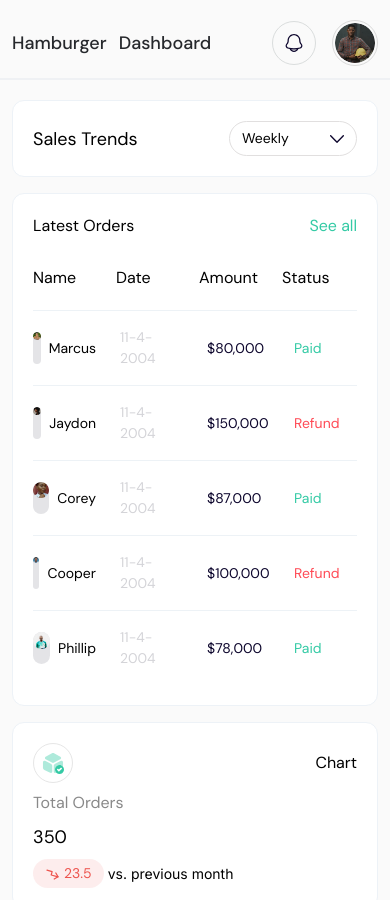
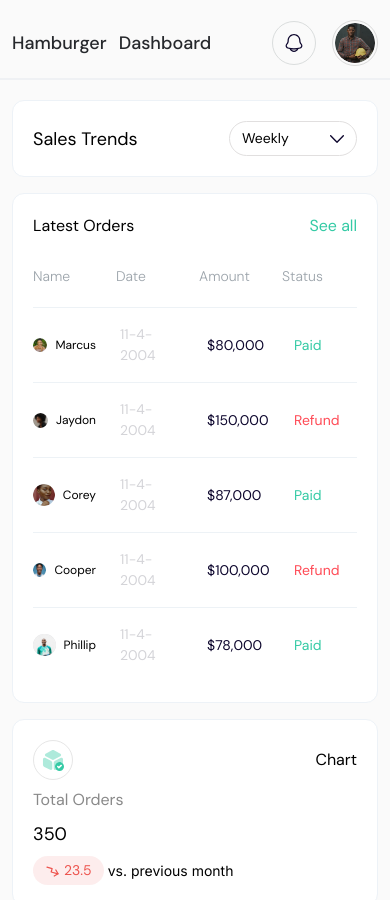
Before and after one commit to Josh-Savvy/geegpay, a Next.js app: page / in a window 390 px wide. Shown: the top 900 px of the page. Built offline with nearby package versions, Linux system fonts and the light colour scheme.

Commit message:
chore: added some dark mode classes

```diff
--- a/components/ui/layout/navbar/Hamburger.tsx
+++ b/components/ui/layout/navbar/Hamburger.tsx
@@ -11,7 +11,7 @@ const Hamburger = () => {
 			onClick={() => {
 				toggle();
 			}}
-			className="xs:hidden">
+			className="xs:hidden cursor-pointer">
 			Hamburger
 		</div>
 	);
--- a/components/ui/layout/navbar/index.tsx
+++ b/components/ui/layout/navbar/index.tsx
@@ -8,10 +8,10 @@ import Hamburger from "./Hamburger";
 const Navbar = () => {
 	return (
 		<nav className="duration-300 flex justify-between items-center p-3 pt-5 border-b-2 border-opacity-50 border-[#E5EAEF] dark:border-[#555] sticky top-0 dark:bg-secondary/60 bg-[#fafafa] backdrop-blur-md z-40">
-			<h1 className="text-[#26282C] text-lg font-medium dark:text-white flex items-center gap-3">
+			<div className="text-[#26282C] text-lg font-medium dark:text-white flex items-center gap-3">
 				<Hamburger />
-				Dashboard
-			</h1>
+				<p className="cursor-pointer">Dashboard</p>
+			</div>
 			<div className="flex items-center gap-4 ">
 				{/* Search */}
 				<div className="lg:inline-block hidden">
--- a/components/ui/organisms/LatestOrders.tsx
+++ b/components/ui/organisms/LatestOrders.tsx
@@ -61,7 +61,7 @@ const TableItem = ({ order }: { order: IOrder }) => {
 	return (
 		<div className="grid grid-cols-12 xl:grid-cols-11 gap-6 md:gap-4 text-sm items-center py-4 border-t border-[#EDF2F6] cursor-default hover:bg-slate-50 duration-300">
 			<div className="col-span-3 flex items-center gap-2">
-				<div className="w-8 h-8 overflow-hidden rounded-full bg-zinc-200">
+				<div className="w-8 h-8 overflow-hidden rounded-full flex justify-center items-center">
 					<Image
 						src={String(order.user.avatar)}
 						alt="user"
@@ -69,9 +69,10 @@ const TableItem = ({ order }: { order: IOrder }) => {
 						width={100}
 						loading="lazy"
 						unoptimized
+						className="bg-zinc-200 rounded-full"
 					/>
 				</div>
-				<p className="flex items-center gap-1">
+				<p className="flex text-xs xs:text-[15px] items-center gap-1">
 					{order.user.name.split(" ")[0]}
 					<span className="xl:block lg:hidden md:block hidden">{order.user.name.split(" ")[1]}</span>
 				</p>
@@ -100,7 +101,7 @@ const TableItem = ({ order }: { order: IOrder }) => {
 
 const TableHead = () => {
 	return (
-		<div className="grid grid-cols-12 xl:grid-cols-11 gap-2">
+		<div className="grid grid-cols-12 xl:grid-cols-11 gap-2 text-sm xs:text-[15px] text-[#9CA4AB] font-[300]">
 			<div className="col-span-3">Name</div>
 			<div className="col-span-3 xs:col-span-2 md:col-span-3 xl:col-span-2">Date</div>
 			<div className="col-span-3 xs:col-span-2">Amount</div>
--- a/components/ui/organisms/sidebar/SidebarLinks.tsx
+++ b/components/ui/organisms/sidebar/SidebarLinks.tsx
@@ -4,6 +4,7 @@ import * as DashboardIcons from "@/components/ui/atoms/icons/DashboardIcons";
 import { useSidebarContext } from "@/context/sidebar.context";
 import { useTheme } from "@/context/theme.context";
 import sidebarTabs, { TabType } from "@/data/sidebar-links";
+import classNames from "classnames";
 import React, { Dispatch, SetStateAction, useState } from "react";
 
 const SidebarLinks = () => {
@@ -25,6 +26,7 @@ const TabItem = ({ activeTab, setActiveTab, tab }: TabItemProps) => {
 	const IconComp = DashboardIcons[tab.icon];
 	const { currentTheme } = useTheme();
 	const { toggle } = useSidebarContext();
+	const is_active = Boolean(activeTab.label === tab.label);
 	return (
 		<div
 			className="group z-50 relative w-full items-center xs:justify-center flex gap-5 xs:gap-0 cursor-pointer select-none"
@@ -38,21 +40,21 @@ const TabItem = ({ activeTab, setActiveTab, tab }: TabItemProps) => {
 						...tab.iconProps,
 						size: 26,
 						className: "cursor-pointer duration-300",
-						is_active: Boolean(activeTab.label === tab.label),
+						is_active,
 					}}
-					color={
-						Boolean(activeTab.label === tab.label)
-							? currentTheme === "dark"
-								? "#fff"
-								: "#0D062D"
-							: "#B2ABAB"
-					}
+					color={is_active ? (currentTheme === "dark" ? "#fff" : "#0D062D") : "#B2ABAB"}
 				/>
 			)}
-			{Boolean(activeTab.label === tab.label) && (
-				<div className="absolute p-[3px] xs:p-[2px] rounded-tl-lg rounded-bl-lg h-full right-0 bg-tertiary" />
+			{is_active && (
+				<div className="absolute p-[3px] xs:p-[2px] rounded-tl-lg rounded-bl-lg h-full right-0 bg-tertiary dark:bg-white" />
 			)}
-			<p className="xs:hidden text-sm">{tab.label}</p>
+			<p
+				className={classNames(
+					"xs:hidden text-sm whitespace-nowrap duration-300",
+					is_active ? "dark:text-white" : "dark:text-[#B2ABAB]",
+				)}>
+				{tab.label}
+			</p>
 			<div className="absolute whitespace-nowrap left-16 group-hover:sm:flex hidden border border-tertiary p-2 px-5 text-tertiary bg-white text-sm">
 				{tab.label}
 			</div>
--- a/components/ui/organisms/sidebar/ThemeToggle.tsx
+++ b/components/ui/organisms/sidebar/ThemeToggle.tsx
@@ -10,11 +10,12 @@ const ThemeToggle = () => {
 	const { currentTheme, toggleTheme } = useTheme();
 
 	return (
+		<div className="flex justify-start items-start">
 			<div
 				onClick={() => {
 					toggleTheme();
 				}}
-			className="flex xs:flex-col max-w-sm gap-3 bg-white duration-300 p-1.5 rounded-full mt-5 justify-start items-start">
+				className="flex xs:flex-col gap-3 bg-white duration-300 p-1.5 rounded-full mt-5 justify-start items-start">
 				<div
 					className={classNames(
 						"flex items-center justify-center cursor-pointer p-2.5 duration-500 rounded-full",
@@ -30,6 +31,7 @@ const ThemeToggle = () => {
 					<Moon size={30} color={currentTheme === "dark" ? "#ffffff" : "#B2ABAB"} />
 				</div>
 			</div>
+		</div>
 	);
 };
 
--- a/components/ui/organisms/sidebar/index.tsx
+++ b/components/ui/organisms/sidebar/index.tsx
@@ -17,19 +17,43 @@ const Sidebar = () => {
 			)}>
 			<div className="flex items-center gap-3 relative">
 				<AppLogo />
-				<h1 className="xs:hidden text-[#26282C] text-lg font-medium">Dashboard</h1>
+				<h1 className="xs:hidden text-[#26282C] text-lg font-medium dark:text-white">Dashboard</h1>
 				<div
 					onClick={() => toggle("close")}
-					className="xs:hidden absolute text-4xl right-10 cursor-pointer text-black">
+					className="xs:hidden absolute text-4xl right-10 cursor-pointer text-black dark:text-white">
 					&times;
 				</div>
 			</div>
 			<SidebarLinks />
 			<ThemeToggle />
-			<div className="flex justify-center flex-col gap-5 items-center absolute bottom-5">
-				<CircledArrowRight className="cursor-pointer" />
-				<GearIcon className="cursor-pointer" />
-				<LogOutIcon className="cursor-pointer" />
+			<div className="flex justify-center flex-col gap-8 xs:gap-5 xs:items-center absolute bottom-5">
+				<div className="flex gap-5 cursor-pointer group">
+					<CircledArrowRight className="cursor-pointer" />
+					<p
+						className={classNames(
+							"xs:hidden text-sm whitespace-nowrap duration-300 group-hover:dark:text-white dark:text-[#B2ABAB]",
+						)}>
+						Nav-Item
+					</p>
+				</div>
+				<div className="flex gap-5 cursor-pointer group">
+					<GearIcon className="cursor-pointer" />
+					<p
+						className={classNames(
+							"xs:hidden text-sm whitespace-nowrap duration-300 group-hover:dark:text-white dark:text-[#B2ABAB]",
+						)}>
+						Settings
+					</p>
+				</div>
+				<div className="flex gap-5 cursor-pointer group">
+					<LogOutIcon className="cursor-pointer" />
+					<p
+						className={classNames(
+							"xs:hidden text-sm whitespace-nowrap duration-300 group-hover:dark:text-white dark:text-[#B2ABAB]",
+						)}>
+						Logout
+					</p>
+				</div>
 			</div>
 		</aside>
 	);
```
Lines whose indentation alone changed are shown as unchanged.
